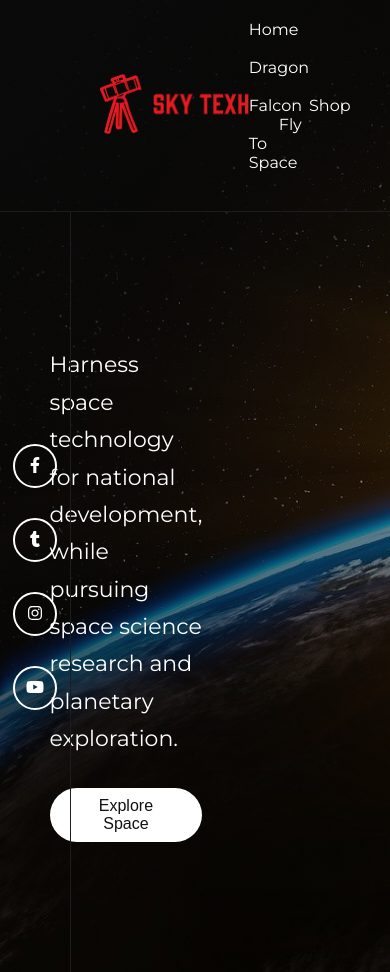
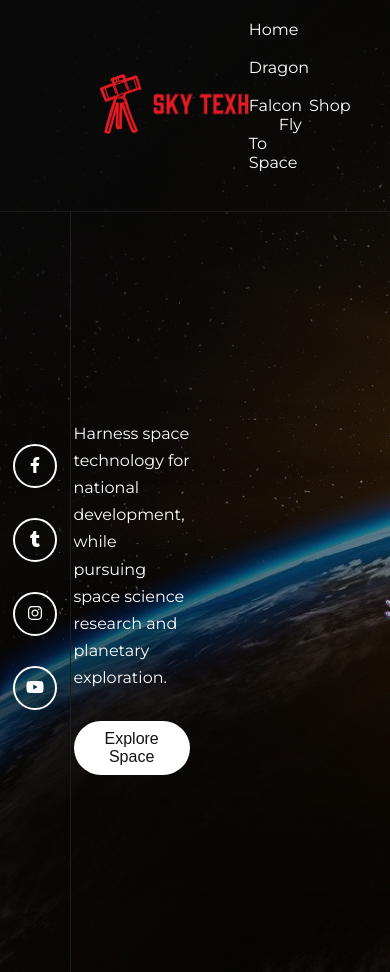
Before and after one commit to Manav0226/Sky-Texh, a website: page public/sky-texh.html in a window 390 px wide. Shown: the top 972 px of the page. Drawn offline with Linux system fonts and the light colour scheme.

Commit message:
Scrollbar

```diff
--- a/public/css/main.css
+++ b/public/css/main.css
@@ -7,6 +7,10 @@
     margin: 0;
     box-sizing: antialiased;
     -webkit-font-smoothing: antialiased;
+}
+
+::-webkit-scrollbar{
+    width: 0;
 }
 
 body{
@@ -477,3 +481,22 @@ footer .footer-socials a{
 footer .footer-socials a:hover{
     color: var(--pure);
 }
+
+/* MEDIA QUERIES (MEDIUM DEVICES) */
+@media screen and (max-width: 1024px){
+    .hero .cta h1{
+        font-size: 14px;
+    }
+
+}
+
+/* MEDIA QUERIES (SMALL DEVICES) */
+@media screen and (max-width: 700px){
+    .hero .cta h1{
+        font-size: 1rem;
+    }
+
+    .hero .cta .left-section{
+        padding: 7px 60px 0 54px;
+    }
+}
--- a/public/css/style.css
+++ b/public/css/style.css
@@ -2,6 +2,10 @@
     margin: 0;
     padding: 0;
     box-sizing: border-box;
+}
+
+::-webkit-scrollbar{
+    width: 0;
 }
 
 body{
```
